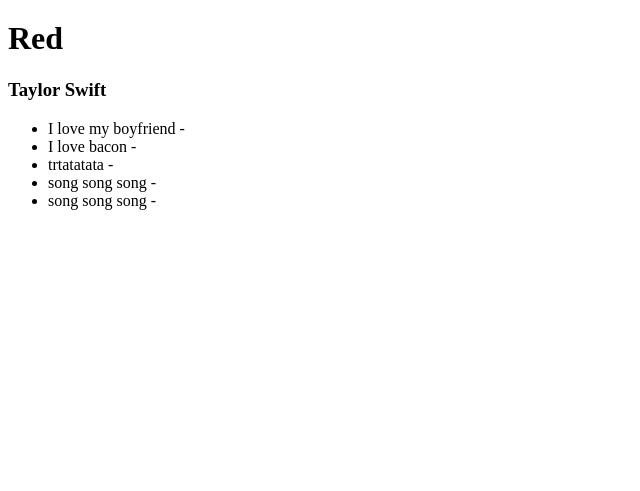
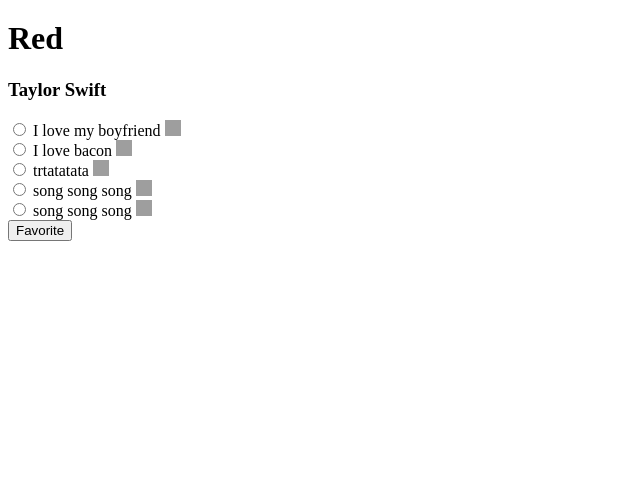
Before and after one commit to KonradWu/Django, a Django app: page /music/1/ in a window 1280 px wide. Shown: the part 309-800 px from the top of the page, without its empty margins (0-640 px from the left). Run offline with Django 3.2, Linux system fonts and the light colour scheme; data comes from the database, SQL or seed files in the repository; both versions use the stored data as it was after the commit; grey boxes are pictures that could not be loaded.

Commit message:
Simple form

```diff
--- a/music/models.py
+++ b/music/models.py
@@ -3,6 +3,9 @@
 # Create your models here.
 
 #
+from django.db.models import BooleanField
+
+
 class Album(models.Model):
 
     artist = models.CharField(max_length=250)
@@ -17,6 +20,7 @@
     album = models.ForeignKey(Album, on_delete=models.CASCADE)
     file_type = models.CharField(max_length=10)
     song_title = models.CharField(max_length=250)
+    is_favorite = models.BooleanField(default=False)
 
     def __str__(self):
         return self.song_title
--- a/music/templates/music/detail.html
+++ b/music/templates/music/detail.html
@@ -3,8 +3,22 @@
 
 <h1>{{ album.album_title }}</h1>
 <h3>{{ album.artist }}</h3>
-<ul>
+
+{% if error_message %}
+    <p><strong>{{ error_message }}</strong></p>
+{% endif %}
+
+<form action="{% url 'music:favorite' album.id %}" method="post">
+    {% csrf_token %}
     {% for song in album.song_set.all %}
-    <li>{{ song.song_title }} - {{ song.song_filetype }}</li>
+        <input type="radio" id="song{{ forloop.counter }}" name="song" value="{{ song.id }}">
+        <label for="song{{ forloop.counter }}">
+            {{ song.song_title }}
+            {% if song.is_favorite %}
+                <img src="https://cdn2.iconfinder.com/data/icons/flat-game-ui-buttons-icons-1/512/10-512.png" width="16" height="16">
+            {% endif %}
+        </label><br>
     {% endfor %}
-</ul>
+    <input type="submit" value="Favorite"/>
+
+</form>
--- a/music/urls.py
+++ b/music/urls.py
@@ -9,6 +9,9 @@
     # /music/
     url('^$', views.index, name='index'),
 
-    # /music/721/
-    url(r'^(?P<album_id>[0-9]+)/$', views.detail, name='detail'), #album_id złożone z cyfr
+    # /music/<album_id>/
+    url(r'^(?P<album_id>[0-9]+)/$', views.detail, name='detail'),
+
+    # /music/<album_id>/favorite
+    url(r'^(?P<album_id>[0-9]+)/favorite/$', views.favorite, name='favorite'),
 ]
--- a/music/views.py
+++ b/music/views.py
@@ -3,7 +3,7 @@
 # Create your views here.
 
 from django.shortcuts import render, get_object_or_404
-from .models import Album
+from .models import Album, Song
 
 
 def index(request):
@@ -15,3 +15,18 @@
 def detail(request, album_id):
     album = get_object_or_404(Album, pk=album_id)
     return render(request, 'music/detail.html', {'album': album})
+
+
+def favorite(request, album_id):
+    album = get_object_or_404(Album, pk=album_id)
+    try:
+        selected_song = album.song_set.get(pk=request.POST['song'])
+    except (KeyError, Song.DoesNotExist):
+        return render(request, 'music/detail.html', {
+            'album': album,
+            'error_message': "You did not select a valid song",
+        })
+    else:
+        selected_song.is_favorite = True
+        selected_song.save()
+        return render(request, 'music/detail.html', {'album': album})
```
Also changed, not shown: db.sqlite3, music/migrations/0002_song_is_favourite.py (added), music/migrations/0003_remove_song_is_favourite.py (added), music/migrations/0004_song_is_favorite.py (added).
